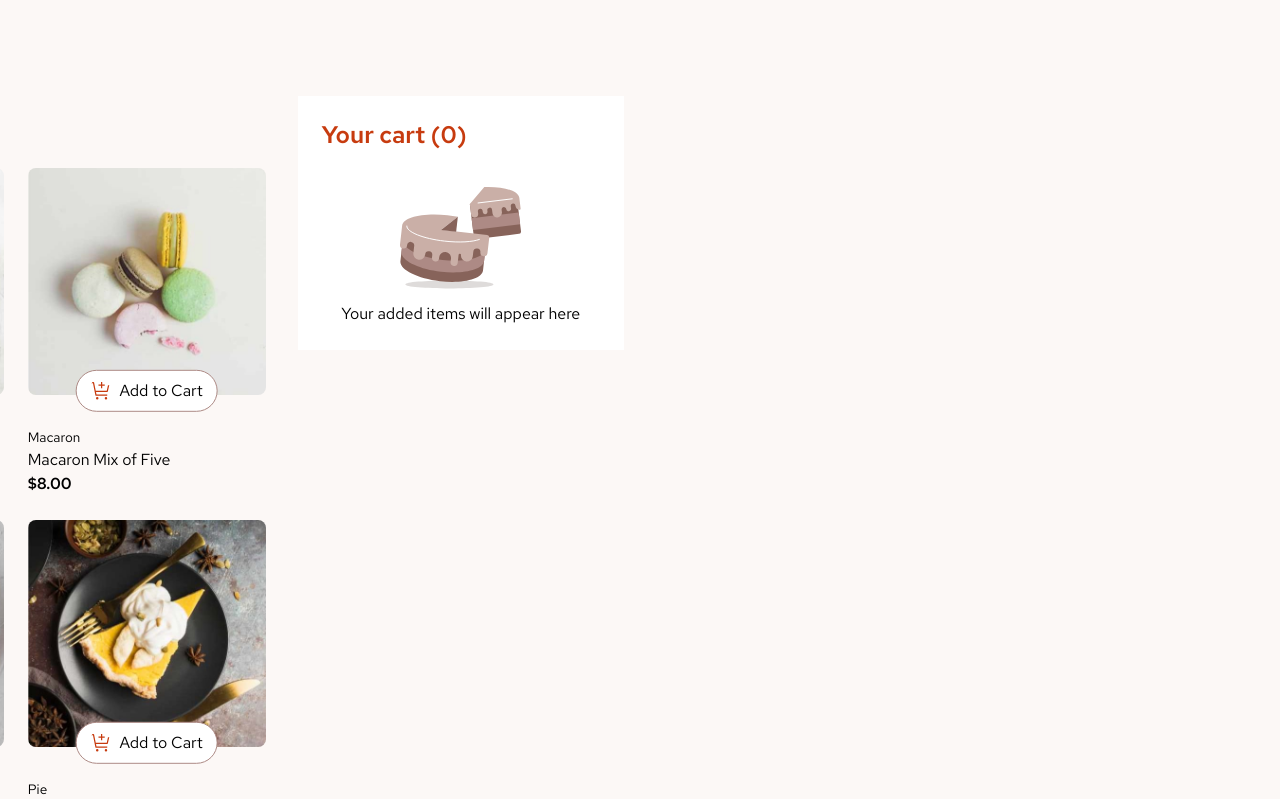
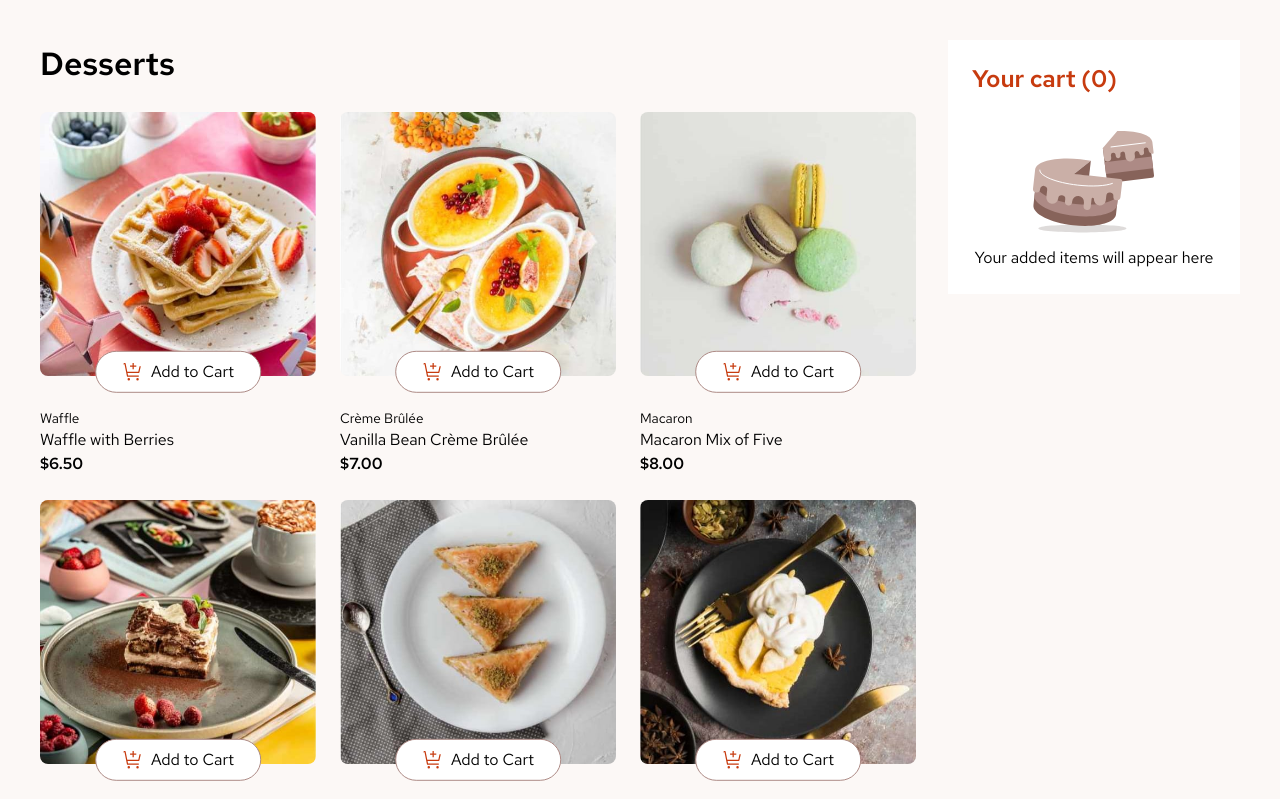
Before and after one commit to conormcfarlane/product-list-cart, a React (Vite) app: page / in a window 1280 px wide. Shown: the top 799 px of the page. Built offline with nearby package versions, Linux system fonts and the light colour scheme.

Commit message:
Fixed Laptop display problem that appeared

```diff
--- a/src/App.css
+++ b/src/App.css
@@ -13,8 +13,6 @@
 }
 @media (min-width:1024px) {
     .wrapper{
-        padding: 6rem;
-        flex-direction: row;
-        grid-template-columns: repeat(2,70% 30%);
+       grid-template-columns: 3fr 1fr;
     }
 }
--- a/src/components/DessertList/DessertList.css
+++ b/src/components/DessertList/DessertList.css
@@ -21,6 +21,6 @@
 }
 @media (min-width: 1024px){
     .dessert-card-container{
-        grid-auto-rows: 1fr
+
     }
 }
```
